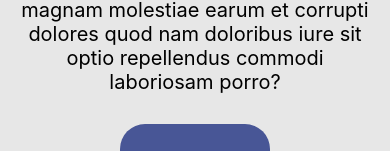
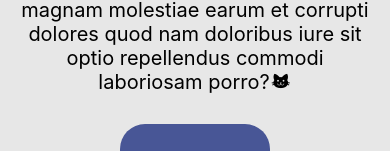
Before and after one commit to xcvrys/INFOTECH_CW3, a React Native app: screen / in a window 390 px wide. Shown: the part 408-559 px from the top of the page. Built offline with nearby package versions, Linux system fonts and the light colour scheme.

Commit message:
react-native-vector-icons

```diff
--- a/package.json
+++ b/package.json
@@ -16,7 +16,8 @@
     "react-native": "0.70.3",
     "react-native-gesture-handler": "^2.8.0",
     "react-native-safe-area-context": "^4.4.1",
-    "react-native-screens": "^3.18.2"
+    "react-native-screens": "^3.18.2",
+    "react-native-vector-icons": "^9.2.0"
   },
   "devDependencies": {
     "@babel/core": "^7.12.9",
@@ -26,6 +27,7 @@
     "@types/jest": "^26.0.23",
     "@types/react": "^18.0.21",
     "@types/react-native": "^0.70.4",
+    "@types/react-native-vector-icons": "^6.4.12",
     "@types/react-test-renderer": "^18.0.0",
     "@typescript-eslint/eslint-plugin": "^5.37.0",
     "@typescript-eslint/parser": "^5.37.0",
--- a/src/activities/Onboarding.tsx
+++ b/src/activities/Onboarding.tsx
@@ -2,7 +2,7 @@ import {StackScreenProps} from '@react-navigation/stack';
 import React, {FC} from 'react';
 import {Text, SafeAreaView, Pressable, StyleSheet} from 'react-native';
 import {AppNavigatorProps} from '../App';
-
+import MaterialCommunityIcons from 'react-native-vector-icons/MaterialCommunityIcons';
 export const OnboardingActivity: FC<
   StackScreenProps<AppNavigatorProps, 'onboardingActivity'>
 > = ({navigation}) => {
@@ -13,6 +13,7 @@ export const OnboardingActivity: FC<
         Lorem ipsum dolor sit amet consectetur adipisicing elit. Nulla impedit
         excepturi omnis nihil nobis, magnam molestiae earum et corrupti dolores
         quod nam doloribus iure sit optio repellendus commodi laboriosam porro?
+        <MaterialCommunityIcons name={'cat'} size={22} color={'black'} />
       </Text>
 
       <Pressable
```
Also changed, not shown: 4 other files (tests, documents, lock files or other folders).
